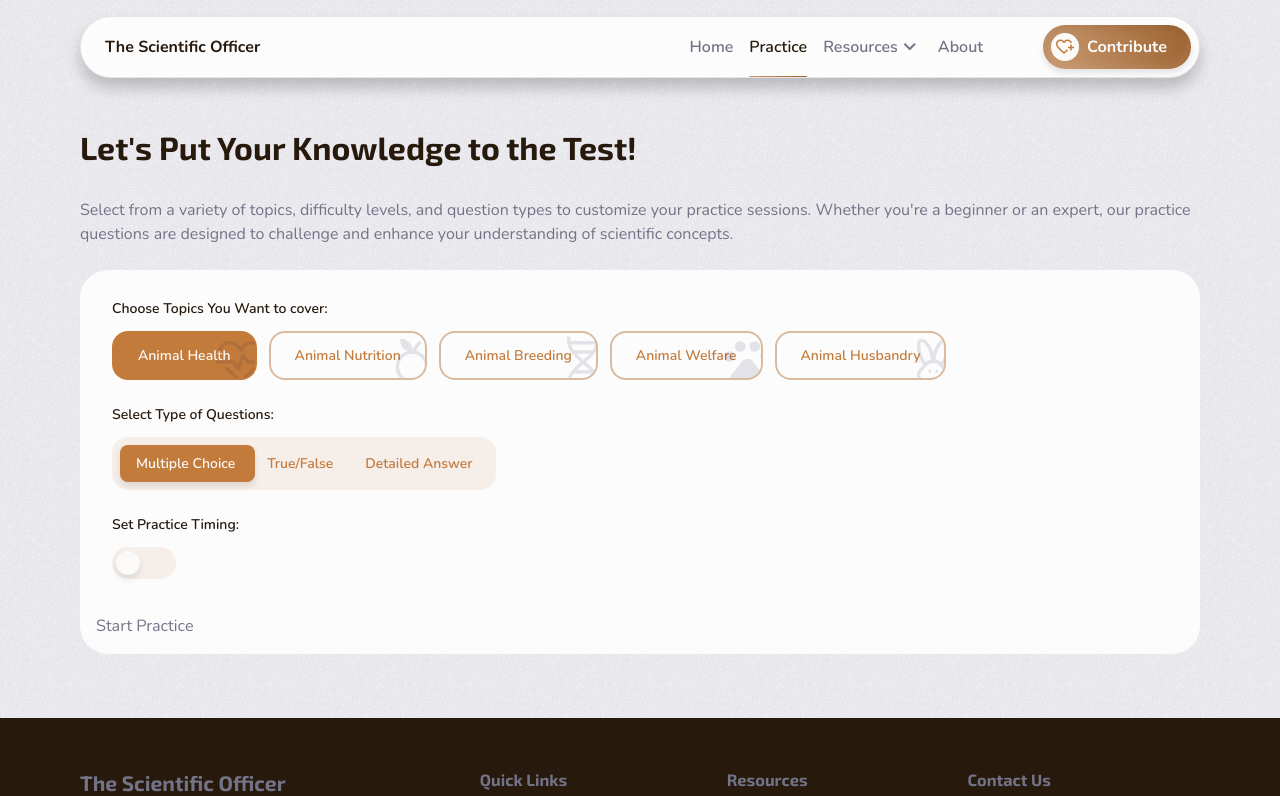
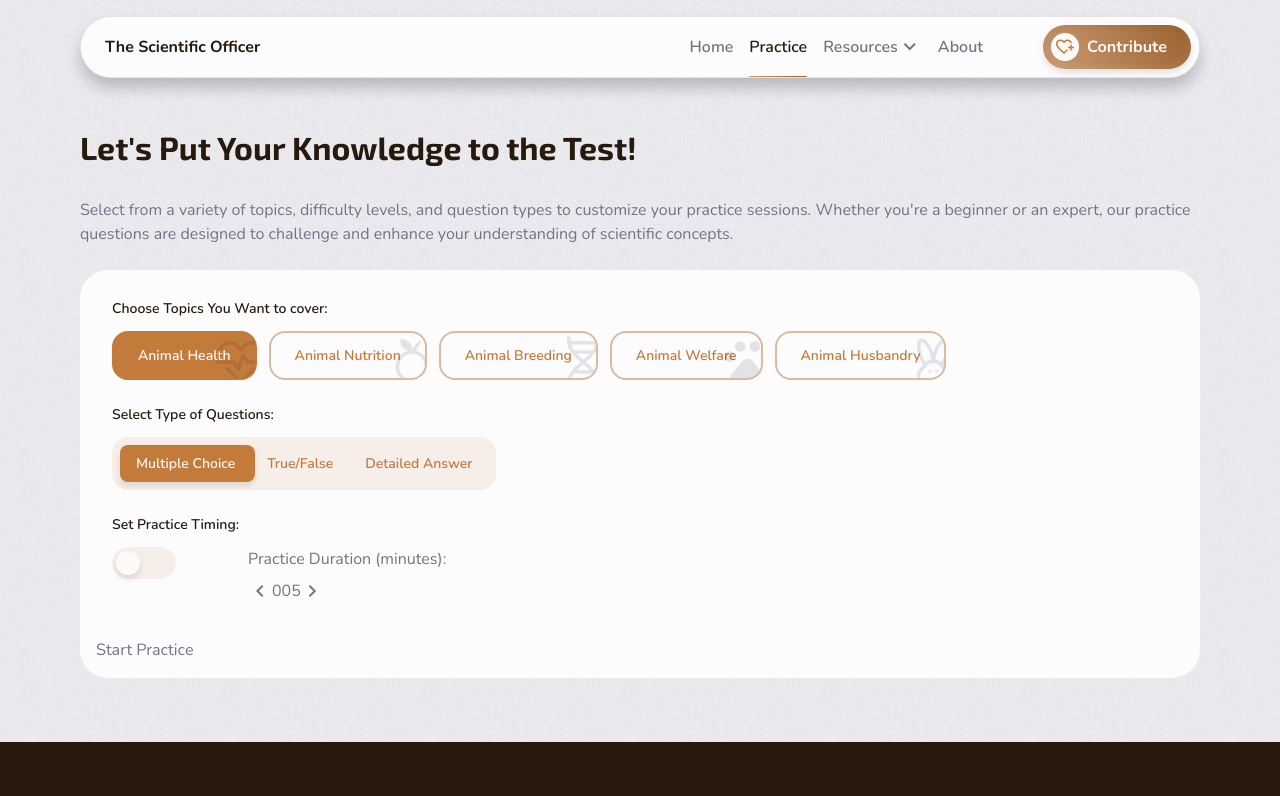
Before and after one commit to Timbar09/the_scientific_officer, a React (Vite) app: page /practice in a window 1280 px wide. Shown: the top 796 px of the page. Built offline with nearby package versions, Linux system fonts and the light colour scheme.

Commit message:
Add PracticeTimingInput component for managing practice duration

```diff
--- a/src/pages/practice/PracticeTiming.tsx
+++ b/src/pages/practice/PracticeTiming.tsx
@@ -1,12 +1,14 @@
 import { useState } from "react";
 
 import PracticeFieldset from "./PracticeFieldset";
+import PracticeTimingInput from "./PracticeTimingInput";
 
 const PracticeTiming = () => {
   const [isChecked, setIsChecked] = useState(false);
 
   return (
     <PracticeFieldset legend="Set Practice Timing:">
+      <div className="flex gap-5">
         <div className="practice__timing--checkbox flex flex-wrap gap-2">
           <label
             className={`practice__timing--checkbox__label grid ${isChecked ? "checked" : ""}`}
@@ -22,6 +24,9 @@ const PracticeTiming = () => {
             <div className="practice__timing--checkbox__slider"></div>
           </label>
         </div>
+
+        <PracticeTimingInput enabled={isChecked} />
+      </div>
     </PracticeFieldset>
   );
 };
--- /dev/null
+++ b/src/pages/practice/PracticeTimingInput.tsx
@@ -0,0 +1,65 @@
+import { useState } from "react";
+
+const PracticeTimingInput = ({ enabled }: { enabled: boolean }) => {
+  const [timeDisplay, setTimeDisplay] = useState("005");
+
+  const increaseTime = () => {
+    setTimeDisplay((prev) =>
+      Math.min(parseInt(prev, 10) + 5, 120)
+        .toString()
+        .padStart(3, "0"),
+    );
+  };
+
+  const decreaseTime = () => {
+    setTimeDisplay((prev) =>
+      Math.max(parseInt(prev, 10) - 5, 5)
+        .toString()
+        .padStart(3, "0"),
+    );
+  };
+
+  return (
+    <div
+      className={`practice__timing--value flex flex-col gap-1 m-inline-5 ${enabled ? "" : "disabled"}`}
+      inert={!enabled}
+      aria-disabled={!enabled}
+    >
+      <label htmlFor="practiceDuration" className="font-medium">
+        Practice Duration (minutes):
+      </label>
+
+      <div className="practice__timing--value__controls flex-inline">
+        <button
+          type="button"
+          className="practice__timing--value__decrease flex jc-center ai-center"
+          onClick={decreaseTime}
+        >
+          <span className="material-symbols-outlined">chevron_left</span>
+        </button>
+        <span className="practice__timing--value__display flex jc-center ai-center">
+          {timeDisplay}
+        </span>
+        <button
+          type="button"
+          className="practice__timing--value__increase flex jc-center ai-center"
+          onClick={increaseTime}
+        >
+          <span className="material-symbols-outlined">chevron_right</span>
+        </button>
+      </div>
+      <input
+        className="practice__timing--value__input custom-input"
+        type="hidden"
+        id="practiceDuration"
+        name="practiceDuration"
+        value={timeDisplay}
+        min="5"
+        max="120"
+        readOnly
+      />
+    </div>
+  );
+};
+
+export default PracticeTimingInput;
```
Lines whose indentation alone changed are shown as unchanged.
